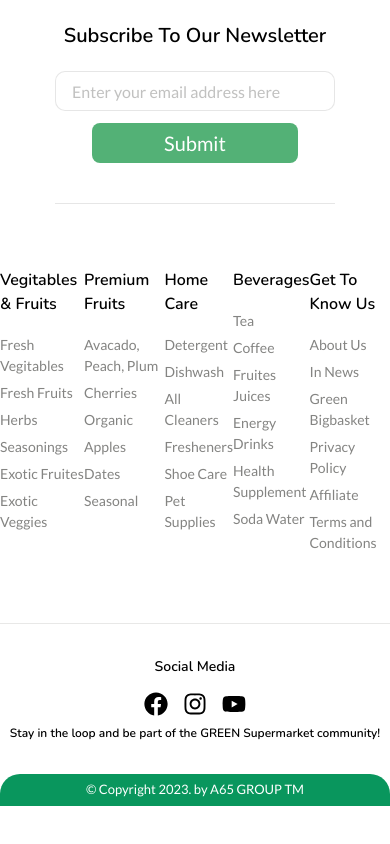
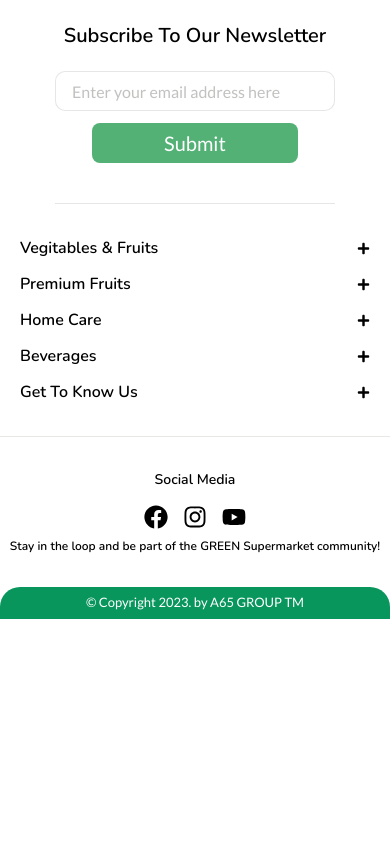
Before and after one commit to PraveenAththanayake/Green_Supermarket, a React (Vite) app in the folder frontend/: page / in a window 390 px wide. Shown: the part 4693-5537 px from the top of the page. After the commit the page ends 5362 px from the top, so only its background shows below. Built offline with nearby package versions, Linux system fonts and the light colour scheme.

Commit message:
Responsive design for footer

```diff
--- a/frontend/src/components/buttons/primaryButton.tsx
+++ b/frontend/src/components/buttons/primaryButton.tsx
@@ -1,6 +1,6 @@
 import { CustomButtonProps } from "../../types/index";
 
-const PrimaryButton: React.FC<CustomButtonProps> = ({ text, url, style }) => {
+const PrimaryButton: React.FC<CustomButtonProps> = ({ text, style }) => {
   return (
     <button
       className={`bg-customGreen text-white text-4xl h-10 px-[72px] rounded-md ${style}`}
--- a/frontend/src/components/common/footer.tsx
+++ b/frontend/src/components/common/footer.tsx
@@ -1,21 +1,10 @@
 import React from "react";
-
-const FooterCategory = ({ title, items }) => (
-  <div>
-    <h4 className="font-nunito font-semibold mb-[18px]">{title}</h4>
-    {items.map((item) => (
-      <p key={item} className="font-lato text-[#848482] text-[14px] mb-[6px]">
-        {item}
-      </p>
-    ))}
-  </div>
-);
+import FooterCategory from "./footerCategory";
 
 const Footer = () => {
   return (
     <>
-      {/* Categories Section */}
-      <div className="flex max-w-[1120px] mx-auto py-[64px] border-b-[1px] border-[#84848230] justify-between">
+      <div className="flex flex-col gap-y-3 px-5 md:flex-row max-w-[1120px] mx-auto py-8 md:py-16 border-b border-[#84848230] justify-between">
         <FooterCategory
           title="Vegitables & Fruits"
           items={[
--- /dev/null
+++ b/frontend/src/components/common/footerCategory.tsx
@@ -0,0 +1,38 @@
+import { useState } from "react";
+import { FooterCategoryList } from "../../types/footerCategoryList";
+import { FaPlus, FaMinus } from "react-icons/fa";
+
+const FooterCategory: React.FC<FooterCategoryList> = ({ title, items }) => {
+  const [dropdown, setDropdown] = useState(false);
+
+  const toggleDropdown = () => {
+    setDropdown((prevState) => !prevState);
+  };
+
+  return (
+    <div className="flex flex-col">
+      <div className="flexBetween">
+        <h4 className="font-semibold font-nunito">{title}</h4>
+        <button className="block text-xs md:hidden" onClick={toggleDropdown}>
+          {dropdown ? <FaMinus /> : <FaPlus />}
+        </button>
+      </div>
+      <div className={`block my-4 ${dropdown ? "md:hidden" : "hidden"}`}>
+        {items.map((item: string) => (
+          <p key={item} className="text-gray text-sm mb-[6px]">
+            {item}
+          </p>
+        ))}
+      </div>
+      <div className="hidden md:block">
+        {items.map((item: string) => (
+          <p key={item} className="text-gray text-sm mb-[6px]">
+            {item}
+          </p>
+        ))}
+      </div>
+    </div>
+  );
+};
+
+export default FooterCategory;
--- /dev/null
+++ b/frontend/src/types/footerCategoryList.d.ts
@@ -0,0 +1,4 @@
+export interface FooterCategoryList {
+  title: string;
+  items: string[];
+}
--- a/frontend/src/types/index.ts
+++ b/frontend/src/types/index.ts
@@ -1,7 +1,8 @@
 export * from "./button";
-export * from "./CategoriesList";
+export * from "./categoryList";
 export * from "./productNav";
 export * from "./adminSidebar";
 export * from "./adminSidebar";
 export * from "./SocialLinks";
 export * from "./topsales";
+export * from "./footerCategoryList";
```
